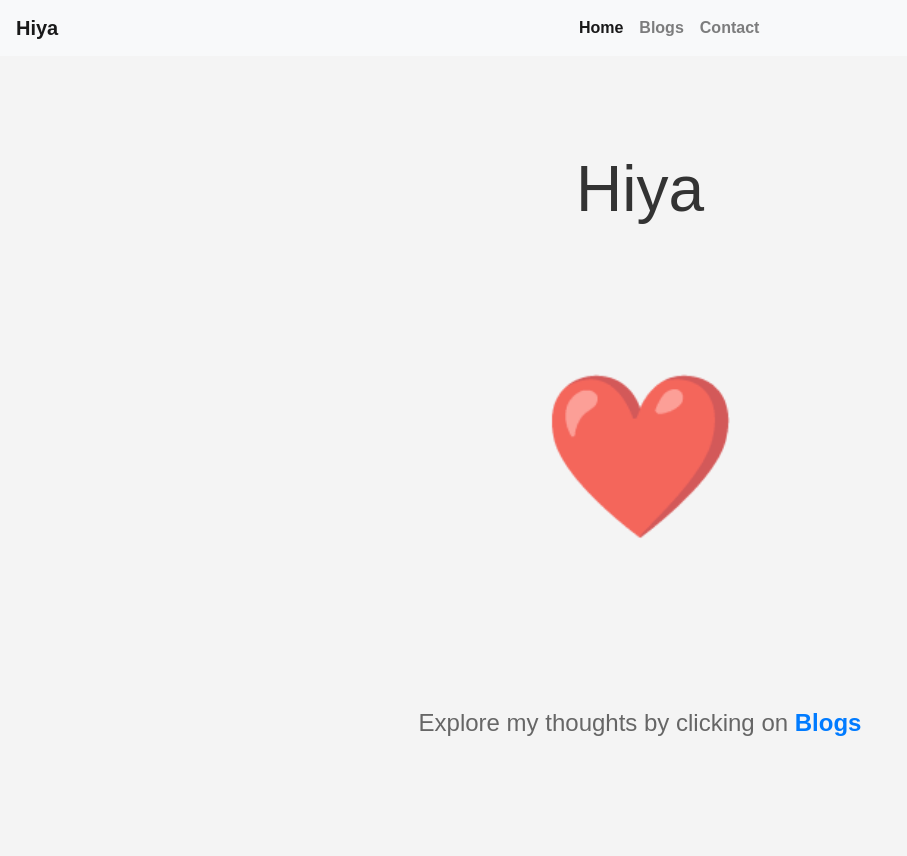
After one commit to DeepakSan/blog-web, a Flask app: template src/blog_web/templates/home.html in a window 1280 px wide. The commit adds this page. Shown: the whole page, without its empty margins (0-907 px from the left). Run offline with Flask 3, Linux system fonts and the light colour scheme; the template is opened without the code that fills it, so the values that code supplies are empty; some libraries are stand-ins or nearby versions.

Commit message:
Add Other Nav bar links

```diff
--- a/src/blog_web/__init__.py
+++ b/src/blog_web/__init__.py
@@ -3,13 +3,17 @@ from flask import render_template
 
 app = Flask(__name__)
 
-# @app.route('/')
-# def hello():
-#     return "Hello, World!"
-
-@app.route('/index','/')
+@app.route('/index')
 def index():
     return render_template('index.html')
 
+@app.route('/contact')
+def contact():
+    return render_template('contact.html')
+
+@app.route('/home')
+def home():
+    return render_template('home.html')
+
 if __name__ == '__main__':
     app.run(debug=True)
--- /dev/null
+++ b/src/blog_web/templates/home.html
@@ -0,0 +1,76 @@
+{% extends 'index.html' %}
+<!DOCTYPE html>
+<html lang="en">
+<head>
+    <meta charset="UTF-8">
+    <meta name="viewport" content="width=device-width, initial-scale=1.0">
+    <title>DeeSan's Den</title>
+    {% block style %}
+    <style>
+        body {
+            font-family: Arial, sans-serif;
+            margin: 0;
+            padding: 0;
+            background-color: #f4f4f4;
+            text-align: center;
+            overflow: hidden;
+        }
+        .container {
+            height: 33.33vh;
+            display: flex;
+            flex-direction: column;
+            justify-content: center;
+            align-items: center;
+            position: relative;
+        }
+        .emoji {
+            font-size: 10em;
+            position: absolute;
+            top: 50%;
+            left: 50%;
+            transform: translate(-50%, -50%);
+            z-index: 1;
+            opacity: 0.8;
+        }
+        .text {
+            position: relative;
+            z-index: 2;
+            margin-top: 100px;
+            margin-bottom: 100px;
+        }
+        h1 {
+            font-size: 4em;
+            margin: 0;
+            color: #333;
+        }
+        p {
+            font-size: 1.5em;
+            color: #666;
+            margin: 20px 0;
+        }
+        a {
+            text-decoration: none;
+            color: #007BFF;
+            font-weight: bold;
+        }
+    </style>
+    {% endblock %}
+</head>
+<body>
+    {% block content %}
+    <div class="container">
+        <div class="text">
+            <h1>Hiya</h1>
+        </div>
+    </div>
+    <div class="container">
+        <div class="emoji">❤️</div>
+    </div>
+    <div class="container">
+        <div class="text">
+            <p>Explore my thoughts by clicking on <a href="/blogs">Blogs</a></p>
+        </div>
+    </div>
+    {% endblock %}
+</body>
+</html>
--- a/src/blog_web/templates/index.html
+++ b/src/blog_web/templates/index.html
@@ -11,6 +11,8 @@
             margin-right: auto;
         }
     </style>
+    {% block style %}
+    {% endblock %}
 </head>
 <body>
     <nav class="navbar navbar-expand-lg navbar-light bg-light">
@@ -21,13 +23,13 @@
         <div class="collapse navbar-collapse" id="navbarNav">
             <ul class="navbar-nav">
                 <li class="nav-item active">
-                    <a class="nav-link" href="#">Home <span class="sr-only">(current)</a>
+                    <a class="nav-link" href="/home">Home <span class="sr-only">(current)</a>
                 </li>
                 <li class="nav-item">
-                    <a class="nav-link" href="#">Blogs</a>
+                    <a class="nav-link" href="/blogs">Blogs</a>
                 </li>
                 <li class="nav-item">
-                    <a class="nav-link" href="#">Contact</a>
+                    <a class="nav-link" href="/contact">Contact</a>
                 </li>
             </ul>
         </div>
```
Also changed, not shown: src/blog_web/templates/contact.html (added, +139 -0 lines).
